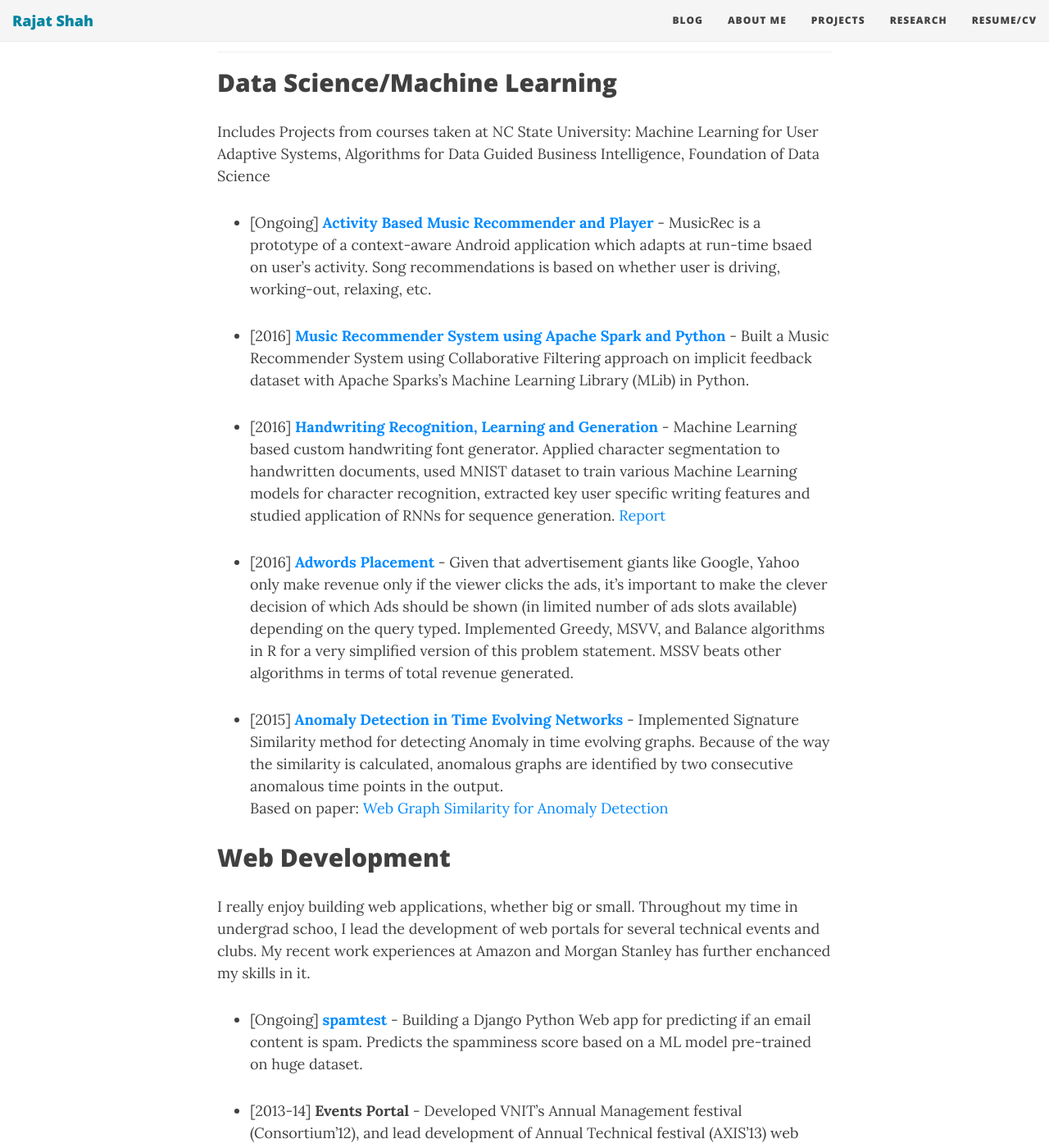
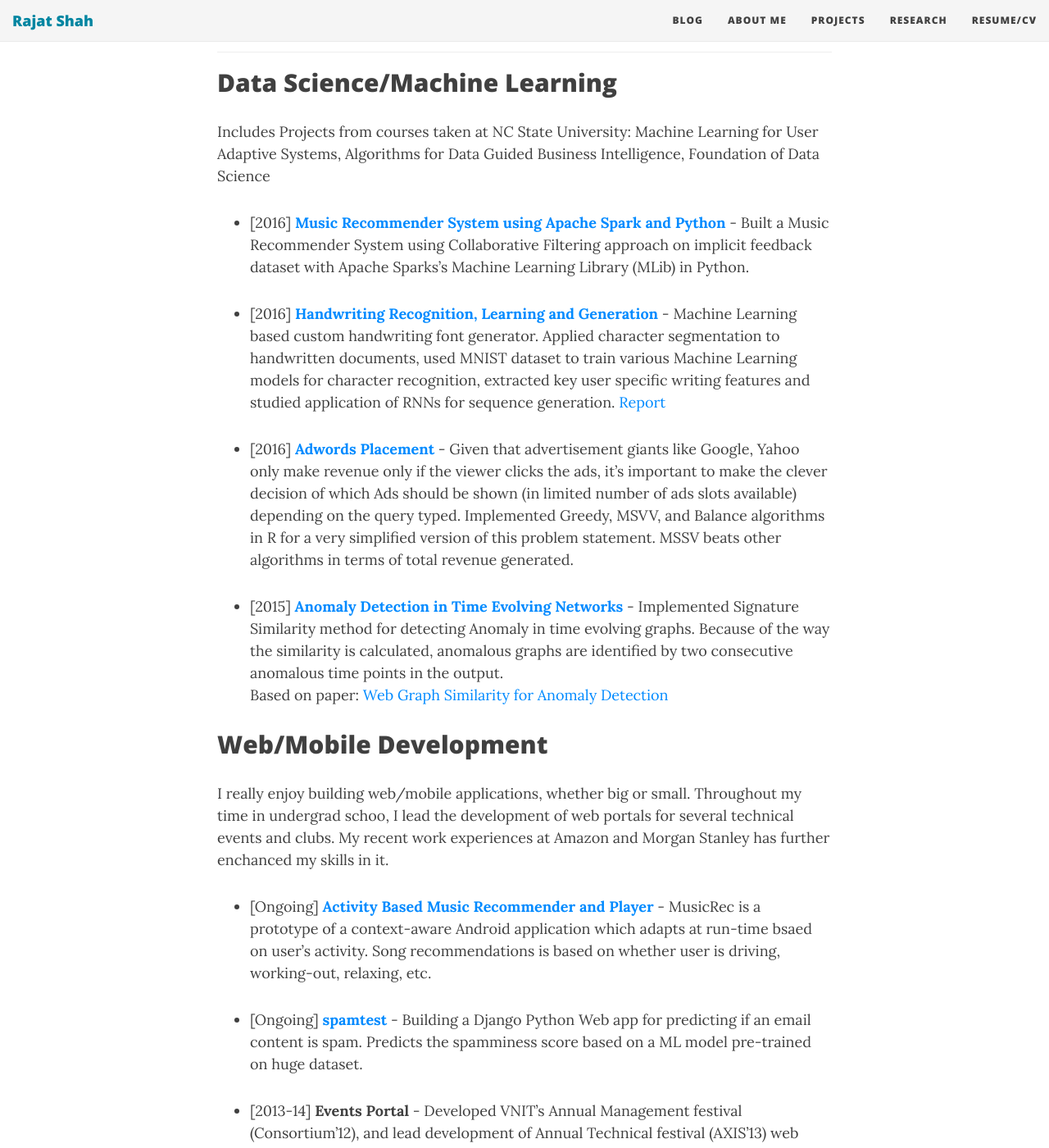
Before and after one commit to shahrajat/shahrajat.github.io, a Jekyll site: the page built from projects.md, in a window 1280 px wide and 1400 px high, scrolled down 401 px. Shown: the whole window at 82% size. Built offline with Jekyll 4.4.1, drawn with Linux system fonts in a browser that asks for light colours; nearby versions of some CDN libraries; comment, search, counter and statistics services are not loaded; some of the changed lines change nothing that is shown.

Commit message:
Updated projects.md

```diff
--- a/projects.md
+++ b/projects.md
@@ -14,9 +14,6 @@ A collection of key projects in have done either in my free time or during Maste
 
 Includes Projects from courses taken at NC State University: Machine Learning for User Adaptive Systems, Algorithms for Data Guided Business Intelligence, Foundation of Data Science
 
--  [Ongoing] **[Activity Based Music Recommender and Player](https://github.com/shahrajat/MusicRec){:target="_blank"}** - MusicRec is a prototype of a context-aware Android application which adapts at run-time bsaed on user's activity. Song recommendations is based on whether user is driving, working-out, relaxing, etc.
-
-
 -  [2016] **[Music Recommender System using Apache Spark and Python](https://github.com/shahrajat/Data-Science/tree/master/music-recommender){:target="_blank"}** - Built a Music Recommender System using Collaborative Filtering approach on implicit feedback dataset with Apache Sparks's Machine Learning Library (MLib) in Python.
 
 -  [2016] **[Handwriting Recognition, Learning and Generation](https://github.com/shahrajat/Data-Science/tree/master/music-recommender){:target="_blank"}** - Machine Learning based custom handwriting font generator. Applied character segmentation to handwritten documents, used MNIST dataset to train various Machine Learning models for character recognition, extracted key user specific writing features and studied application of RNNs for sequence generation.
@@ -27,9 +24,11 @@ Includes Projects from courses taken at NC State University: Machine Learning fo
 -  [2015] **[Anomaly Detection in Time Evolving Networks](https://github.com/shahrajat/Data-Science/tree/master/anomaly-detection){:target="_blank"}** - Implemented Signature Similarity method for detecting Anomaly in time evolving graphs.  Because of the way the similarity is calculated, anomalous graphs are identified by two consecutive anomalous time points in the output.<br/>
 Based on paper: [Web Graph Similarity for Anomaly Detection](http://ilpubs.stanford.edu:8090/836/2/webgraph_similarity.pdf){:target="_blank"}
 
-## Web Development
+## Web/Mobile Development
 
-I really enjoy building web applications, whether big or small. Throughout my time in undergrad schoo, I lead the development of web portals for several technical events and clubs. My recent work experiences at Amazon and Morgan Stanley has further enchanced my skills in it.
+I really enjoy building web/mobile applications, whether big or small. Throughout my time in undergrad schoo, I lead the development of web portals for several technical events and clubs. My recent work experiences at Amazon and Morgan Stanley has further enchanced my skills in it.
+
+-  [Ongoing] **[Activity Based Music Recommender and Player](https://github.com/shahrajat/MusicRec){:target="_blank"}** - MusicRec is a prototype of a context-aware Android application which adapts at run-time bsaed on user's activity. Song recommendations is based on whether user is driving, working-out, relaxing, etc.
 
 - [Ongoing] **[spamtest](https://spamtest.herokuapp.com/){:target="_blank"}** - Building a Django Python Web app for predicting if an email content is spam. Predicts the spamminess score based on a ML model pre-trained on huge dataset.
 
```
